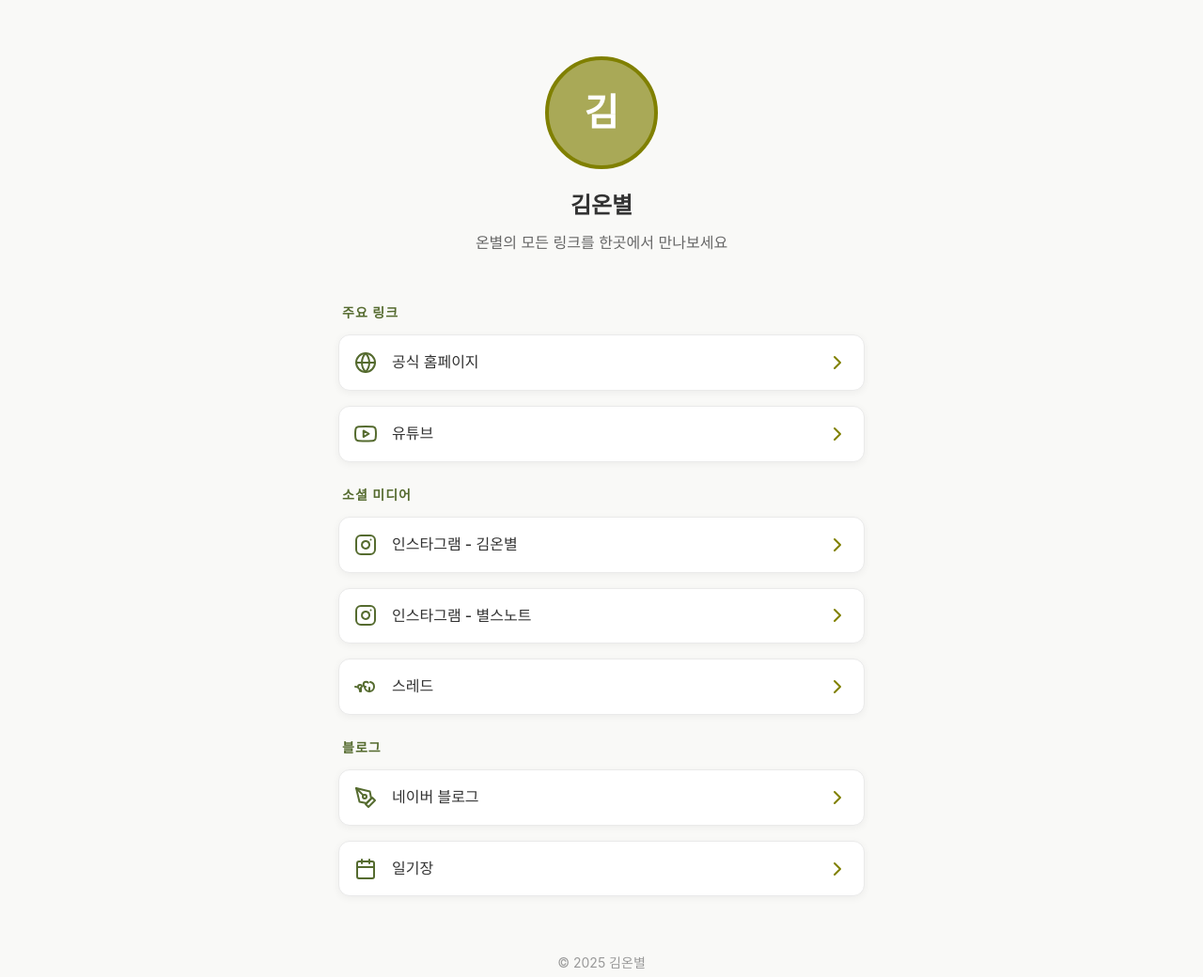
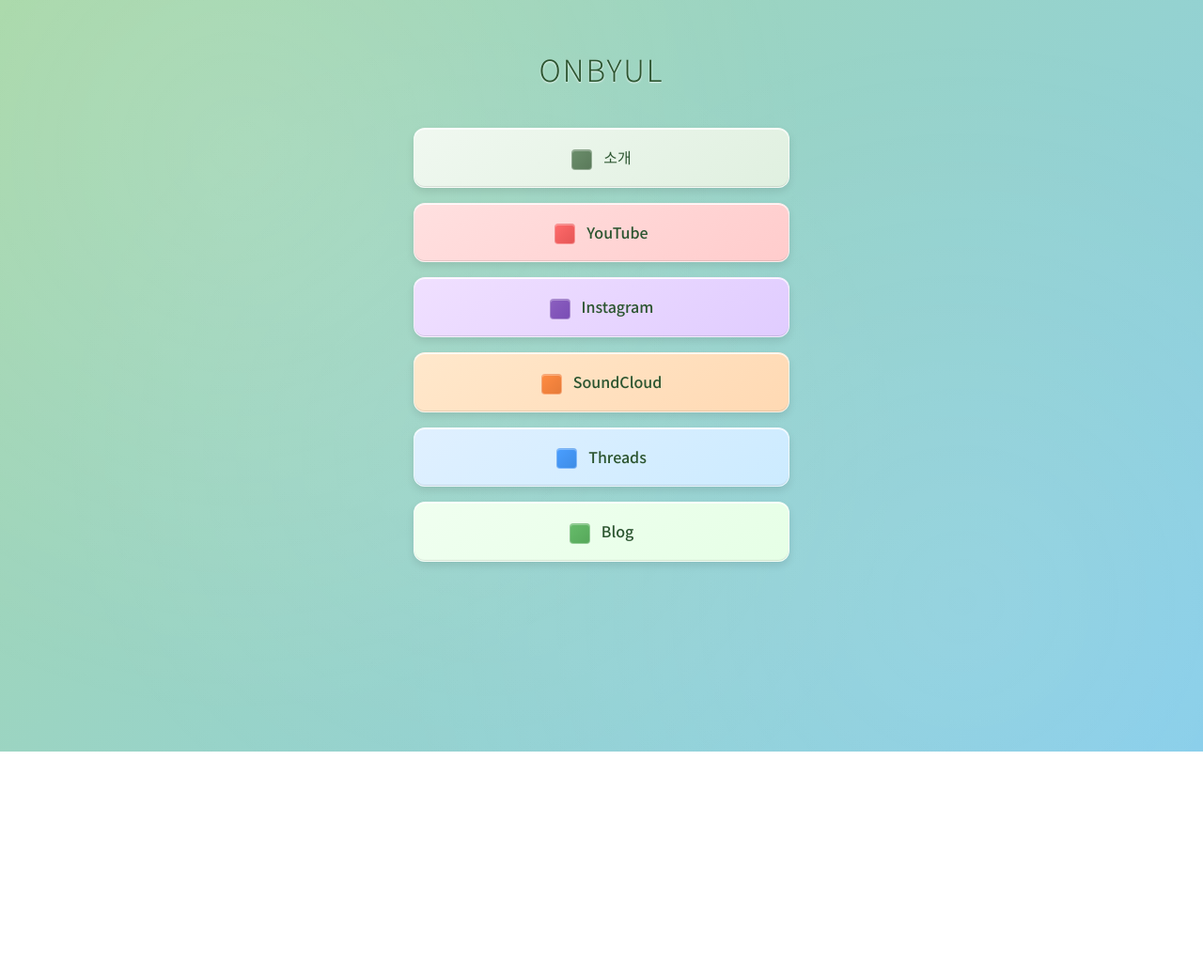
Before and after one commit to onbyul/links, a plain HTML site: page index.html in a window 1280 px wide. Shown: the whole page at 94% size. After the commit the page ends 800 px from the top, so only its background shows below. Drawn offline with Linux system fonts and the light colour scheme.

Commit message:
Update index.html

```diff
--- a/index.html
+++ b/index.html
@@ -3,337 +3,294 @@
 <head>
     <meta charset="UTF-8">
     <meta name="viewport" content="width=device-width, initial-scale=1.0">
-    <title>김온별 | Links</title>
+    <title>ONBYUL</title>
+    <link href="https://fonts.googleapis.com/css2?family=Noto+Sans+KR:wght@300;400;500;700&display=swap" rel="stylesheet">
     <style>
-        :root {
-            --olive-dark: #556B2F;
-            --olive-medium: #808000;
-            --olive-light: #A9A957;
-            --olive-pale: #E2E4C4;
-            --white: #FFFFFF;
-            --black: #333333;
-        }
-
         * {
             margin: 0;
             padding: 0;
             box-sizing: border-box;
-            font-family: 'Pretendard', -apple-system, BlinkMacSystemFont, system-ui, Roboto, sans-serif;
         }
 
         body {
-            background-color: #f9f9f7;
-            color: var(--black);
-            line-height: 1.6;
+            font-family: 'Noto Sans KR', -apple-system, BlinkMacSystemFont, 'Segoe UI', sans-serif;
+            background: linear-gradient(135deg, #a8d8a8 0%, #87ceeb 100%);
+            min-height: 100vh;
             padding: 20px;
-            min-height: 100vh;
-            display: flex;
-            flex-direction: column;
-            align-items: center;
-            justify-content: center;
+            position: relative;
+            overflow-x: hidden;
+        }
+
+        /* 자연스러운 배경 텍스처 */
+        body::before {
+            content: '';
+            position: fixed;
+            top: 0;
+            left: 0;
+            width: 100%;
+            height: 100%;
+            background:
+                radial-gradient(circle at 20% 20%, rgba(255,255,255,0.1) 0%, transparent 50%),
+                radial-gradient(circle at 80% 80%, rgba(255,255,255,0.08) 0%, transparent 50%),
+                radial-gradient(circle at 40% 60%, rgba(255,255,255,0.05) 0%, transparent 50%);
+            pointer-events: none;
+            z-index: 1;
         }
 
         .container {
-            max-width: 600px;
-            width: 100%;
-            padding: 40px 20px;
+            max-width: 400px;
+            margin: 0 auto;
+            position: relative;
+            z-index: 2;
         }
 
-        .profile {
-            display: flex;
-            flex-direction: column;
-            align-items: center;
+        .header {
+            text-align: center;
             margin-bottom: 40px;
+            margin-top: 30px;
         }
 
-        .profile-img {
-            width: 120px;
-            height: 120px;
-            border-radius: 50%;
-            object-fit: cover;
-            border: 4px solid var(--olive-medium);
-            margin-bottom: 20px;
-            background-color: var(--olive-light);
-            display: flex;
-            align-items: center;
-            justify-content: center;
-            color: var(--white);
-            font-size: 40px;
-            font-weight: bold;
+        .title {
+            font-size: 32px;
+            font-weight: 300;
+            color: #2c5530;
+            text-shadow: 0 1px 2px rgba(255,255,255,0.8);
+            letter-spacing: 2px;
         }
 
-        .profile-name {
-            font-size: 24px;
-            font-weight: 700;
-            margin-bottom: 8px;
-        }
-
-        .profile-bio {
-            font-size: 16px;
-            color: #666;
-            text-align: center;
-            margin-bottom: 10px;
-        }
-
-        .links {
+        .link-container {
             display: flex;
             flex-direction: column;
             gap: 16px;
         }
 
-        .link {
-            background-color: var(--white);
+        .link-item {
+            position: relative;
+            display: block;
+            text-decoration: none;
+            padding: 18px 24px;
             border-radius: 12px;
-            padding: 16px;
-            display: flex;
-            align-items: center;
-            text-decoration: none;
-            color: var(--black);
-            transition: all 0.3s ease;
-            box-shadow: 0 2px 8px rgba(0, 0, 0, 0.05);
-            border: 1px solid #eaeaea;
+            color: #2c5530;
+            font-weight: 500;
+            font-size: 16px;
+            text-align: center;
+            transition: all 0.2s ease;
+            border: 1px solid rgba(255,255,255,0.6);
+
+            /* 스큐어모피즘 효과 */
+            background: linear-gradient(145deg, rgba(255,255,255,0.9), rgba(255,255,255,0.6));
+            box-shadow:
+                0 4px 8px rgba(0,0,0,0.1),
+                inset 0 1px 0 rgba(255,255,255,0.9),
+                inset 0 -1px 0 rgba(0,0,0,0.1);
         }
 
-        .link:hover {
+        .link-item:hover {
             transform: translateY(-2px);
-            box-shadow: 0 10px 20px rgba(0, 0, 0, 0.08);
-            border-color: var(--olive-light);
+            box-shadow:
+                0 6px 12px rgba(0,0,0,0.15),
+                inset 0 1px 0 rgba(255,255,255,1),
+                inset 0 -1px 0 rgba(0,0,0,0.1);
         }
 
-        .link-icon {
-            width: 24px;
-            height: 24px;
-            margin-right: 16px;
-            color: var(--olive-dark);
-            flex-shrink: 0;
+        .link-item:active {
+            transform: translateY(0);
+            box-shadow:
+                0 2px 4px rgba(0,0,0,0.2),
+                inset 0 1px 2px rgba(0,0,0,0.2);
         }
 
-        .link-text {
-            font-weight: 500;
-            flex-grow: 1;
+        /* 각 링크별 색상 */
+        .about {
+            background: linear-gradient(145deg, #f0f8f0, #e0f0e0);
         }
 
-        .link-arrow {
-            color: var(--olive-medium);
-            margin-left: 8px;
+        .youtube {
+            background: linear-gradient(145deg, #ffe0e0, #ffcccc);
         }
 
-        .footer {
-            margin-top: 60px;
-            text-align: center;
-            font-size: 14px;
-            color: #999;
+        .instagram {
+            background: linear-gradient(145deg, #f0e0ff, #e0ccff);
         }
 
+        .soundcloud {
+            background: linear-gradient(145deg, #ffe8cc, #ffd9b3);
+        }
+
+        .threads {
+            background: linear-gradient(145deg, #e0f0ff, #ccebff);
+        }
+
+        .blog {
+            background: linear-gradient(145deg, #f0fff0, #e6ffe6);
+        }
+
+        /* 아이콘 스타일 */
+        .link-item::before {
+            content: '';
+            display: inline-block;
+            width: 20px;
+            height: 20px;
+            margin-right: 12px;
+            vertical-align: middle;
+            border-radius: 4px;
+            background-size: contain;
+            background-repeat: no-repeat;
+            background-position: center;
+        }
+
+        .about::before {
+            background: linear-gradient(135deg, #6b8e6b, #5a7a5a);
+            border: 1px solid rgba(255,255,255,0.3);
+            box-shadow: inset 0 1px 0 rgba(255,255,255,0.3);
+        }
+
+        .youtube::before {
+            background: linear-gradient(135deg, #ff6b6b, #e55555);
+            border: 1px solid rgba(255,255,255,0.3);
+            box-shadow: inset 0 1px 0 rgba(255,255,255,0.3);
+        }
+
+        .instagram::before {
+            background: linear-gradient(135deg, #8b5fbf, #7a4db5);
+            border: 1px solid rgba(255,255,255,0.3);
+            box-shadow: inset 0 1px 0 rgba(255,255,255,0.3);
+        }
+
+        .soundcloud::before {
+            background: linear-gradient(135deg, #ff8c42, #e67a38);
+            border: 1px solid rgba(255,255,255,0.3);
+            box-shadow: inset 0 1px 0 rgba(255,255,255,0.3);
+        }
+
+        .threads::before {
+            background: linear-gradient(135deg, #4a9eff, #3d8ce6);
+            border: 1px solid rgba(255,255,255,0.3);
+            box-shadow: inset 0 1px 0 rgba(255,255,255,0.3);
+        }
+
+        .blog::before {
+            background: linear-gradient(135deg, #66bb6a, #56a85a);
+            border: 1px solid rgba(255,255,255,0.3);
+            box-shadow: inset 0 1px 0 rgba(255,255,255,0.3);
+        }
+
+        /* 반응형 */
         @media (max-width: 480px) {
             .container {
-                padding: 20px 10px;
+                max-width: 350px;
+                padding: 0 10px;
             }
 
-            .profile-img {
-                width: 100px;
-                height: 100px;
+            .title {
+                font-size: 28px;
             }
 
-            .profile-name {
-                font-size: 22px;
+            .link-item {
+                padding: 16px 20px;
+                font-size: 15px;
             }
         }
 
-        /* Categories */
-        .category {
-            margin-bottom: 24px;
+        /* 애니메이션 */
+        .link-item {
+            opacity: 0;
+            transform: translateY(20px);
+            animation: fadeInUp 0.6s ease forwards;
         }
 
-        .category-title {
-            font-size: 14px;
-            text-transform: uppercase;
-            letter-spacing: 1px;
-            color: var(--olive-dark);
-            margin-bottom: 12px;
-            font-weight: 600;
-            padding-left: 4px;
+        .link-item:nth-child(1) { animation-delay: 0.1s; }
+        .link-item:nth-child(2) { animation-delay: 0.2s; }
+        .link-item:nth-child(3) { animation-delay: 0.3s; }
+        .link-item:nth-child(4) { animation-delay: 0.4s; }
+        .link-item:nth-child(5) { animation-delay: 0.5s; }
+        .link-item:nth-child(6) { animation-delay: 0.6s; }
+
+        @keyframes fadeInUp {
+            to {
+                opacity: 1;
+                transform: translateY(0);
+            }
         }
 
-        /* Button animation */
-        .link::after {
-            content: '';
-            position: absolute;
-            top: 0;
-            left: 0;
-            width: 100%;
-            height: 100%;
-            background-color: var(--olive-light);
-            border-radius: 12px;
+        .title {
             opacity: 0;
-            z-index: -1;
-            transition: opacity 0.3s ease;
+            animation: fadeIn 0.8s ease forwards;
         }
 
-        .link:active {
-            transform: scale(0.98);
+        @keyframes fadeIn {
+            to {
+                opacity: 1;
+            }
         }
     </style>
 </head>
 <body>
     <div class="container">
-        <div class="profile">
-            <div class="profile-img">김</div>
-            <h1 class="profile-name">김온별</h1>
-            <p class="profile-bio">온별의 모든 링크를 한곳에서 만나보세요</p>
+        <div class="header">
+            <h1 class="title">ONBYUL</h1>
         </div>
 
-        <div class="category">
-            <h2 class="category-title">주요 링크</h2>
-            <div class="links">
-                <a href="https://onbyul.github.io" class="link" target="_blank">
-                    <svg class="link-icon" xmlns="http://www.w3.org/2000/svg" viewBox="0 0 24 24" fill="none" stroke="currentColor" stroke-width="2" stroke-linecap="round" stroke-linejoin="round">
-                        <circle cx="12" cy="12" r="10"></circle>
-                        <line x1="2" y1="12" x2="22" y2="12"></line>
-                        <path d="M12 2a15.3 15.3 0 0 1 4 10 15.3 15.3 0 0 1-4 10 15.3 15.3 0 0 1-4-10 15.3 15.3 0 0 1 4-10z"></path>
-                    </svg>
-                    <span class="link-text">공식 홈페이지</span>
-                    <svg class="link-arrow" xmlns="http://www.w3.org/2000/svg" width="24" height="24" viewBox="0 0 24 24" fill="none" stroke="currentColor" stroke-width="2" stroke-linecap="round" stroke-linejoin="round">
-                        <path d="m9 18 6-6-6-6"/>
-                    </svg>
-                </a>
-
-                <a href="https://youtube.com/@onbyul_kim" class="link" target="_blank">
-                    <svg class="link-icon" xmlns="http://www.w3.org/2000/svg" viewBox="0 0 24 24" fill="none" stroke="currentColor" stroke-width="2" stroke-linecap="round" stroke-linejoin="round">
-                        <path d="M22.54 6.42a2.78 2.78 0 0 0-1.94-2C18.88 4 12 4 12 4s-6.88 0-8.6.46a2.78 2.78 0 0 0-1.94 2A29 29 0 0 0 1 11.75a29 29 0 0 0 .46 5.33A2.78 2.78 0 0 0 3.4 19c1.72.46 8.6.46 8.6.46s6.88 0 8.6-.46a2.78 2.78 0 0 0 1.94-2 29 29 0 0 0 .46-5.25 29 29 0 0 0-.46-5.33z"></path>
-                        <polygon points="9.75 15.02 15.5 11.75 9.75 8.48 9.75 15.02"></polygon>
-                    </svg>
-                    <span class="link-text">유튜브</span>
-                    <svg class="link-arrow" xmlns="http://www.w3.org/2000/svg" width="24" height="24" viewBox="0 0 24 24" fill="none" stroke="currentColor" stroke-width="2" stroke-linecap="round" stroke-linejoin="round">
-                        <path d="m9 18 6-6-6-6"/>
-                    </svg>
-                </a>
-            </div>
-        </div>
-
-        <div class="category">
-            <h2 class="category-title">소셜 미디어</h2>
-            <div class="links">
-                <a href="https://www.instagram.com/onbyulkim_official" class="link" target="_blank">
-                    <svg class="link-icon" xmlns="http://www.w3.org/2000/svg" viewBox="0 0 24 24" fill="none" stroke="currentColor" stroke-width="2" stroke-linecap="round" stroke-linejoin="round">
-                        <rect x="2" y="2" width="20" height="20" rx="5" ry="5"></rect>
-                        <path d="M16 11.37A4 4 0 1 1 12.63 8 4 4 0 0 1 16 11.37z"></path>
-                        <line x1="17.5" y1="6.5" x2="17.51" y2="6.5"></line>
-                    </svg>
-                    <span class="link-text">인스타그램 - 김온별</span>
-                    <svg class="link-arrow" xmlns="http://www.w3.org/2000/svg" width="24" height="24" viewBox="0 0 24 24" fill="none" stroke="currentColor" stroke-width="2" stroke-linecap="round" stroke-linejoin="round">
-                        <path d="m9 18 6-6-6-6"/>
-                    </svg>
-                </a>
-
-                <a href="https://www.instagram.com/onbyulkim_official" class="link" target="_blank">
-                    <svg class="link-icon" xmlns="http://www.w3.org/2000/svg" viewBox="0 0 24 24" fill="none" stroke="currentColor" stroke-width="2" stroke-linecap="round" stroke-linejoin="round">
-                        <rect x="2" y="2" width="20" height="20" rx="5" ry="5"></rect>
-                        <path d="M16 11.37A4 4 0 1 1 12.63 8 4 4 0 0 1 16 11.37z"></path>
-                        <line x1="17.5" y1="6.5" x2="17.51" y2="6.5"></line>
-                    </svg>
-                    <span class="link-text">인스타그램 - 별스노트</span>
-                    <svg class="link-arrow" xmlns="http://www.w3.org/2000/svg" width="24" height="24" viewBox="0 0 24 24" fill="none" stroke="currentColor" stroke-width="2" stroke-linecap="round" stroke-linejoin="round">
-                        <path d="m9 18 6-6-6-6"/>
-                    </svg>
-                </a>
-
-                <a href="https://www.threads.net/@_kyumevolve_" class="link" target="_blank">
-                    <svg class="link-icon" xmlns="http://www.w3.org/2000/svg" viewBox="0 0 24 24" fill="none" stroke="currentColor" stroke-width="2" stroke-linecap="round" stroke-linejoin="round">
-                        <path d="M12 12c-1.4 0-2.3-1.1-2.3-2.3 0-1.6 1.3-2.9 2.9-2.9 0.8 0 1.6 0.3 2.1 0.9"></path>
-                        <path d="M11 12c0 2.8 2.2 5 5 5 2.8 0 5-2.2 5-5 0-2.4-1.7-4.4-4-4.9"></path>
-                        <path d="M4 12c0-1.1 0.9-2 2-2s2 0.9 2 2"></path>
-                        <path d="M6 17c0-2.8-2.2-5-5-5"></path>
-                        <path d="M7 13v4"></path>
-                        <path d="M16 13v4"></path>
-                    </svg>
-                    <span class="link-text">스레드</span>
-                    <svg class="link-arrow" xmlns="http://www.w3.org/2000/svg" width="24" height="24" viewBox="0 0 24 24" fill="none" stroke="currentColor" stroke-width="2" stroke-linecap="round" stroke-linejoin="round">
-                        <path d="m9 18 6-6-6-6"/>
-                    </svg>
-                </a>
-            </div>
-        </div>
-
-        <div class="category">
-            <h2 class="category-title">블로그</h2>
-            <div class="links">
-                <a href="https://blog.naver.com/maylifea" class="link" target="_blank">
-                    <svg class="link-icon" xmlns="http://www.w3.org/2000/svg" viewBox="0 0 24 24" fill="none" stroke="currentColor" stroke-width="2" stroke-linecap="round" stroke-linejoin="round">
-                        <path d="M12 19l7-7 3 3-7 7-3-3z"></path>
-                        <path d="M18 13l-1.5-7.5L2 2l3.5 14.5L13 18l5-5z"></path>
-                        <path d="M2 2l7.586 7.586"></path>
-                        <circle cx="11" cy="11" r="2"></circle>
-                    </svg>
-                    <span class="link-text">네이버 블로그</span>
-                    <svg class="link-arrow" xmlns="http://www.w3.org/2000/svg" width="24" height="24" viewBox="0 0 24 24" fill="none" stroke="currentColor" stroke-width="2" stroke-linecap="round" stroke-linejoin="round">
-                        <path d="m9 18 6-6-6-6"/>
-                    </svg>
-                </a>
-
-                <a href="https://onbyul.github.io/calendar" class="link" target="_blank">
-                    <svg class="link-icon" xmlns="http://www.w3.org/2000/svg" viewBox="0 0 24 24" fill="none" stroke="currentColor" stroke-width="2" stroke-linecap="round" stroke-linejoin="round">
-                        <rect x="3" y="4" width="18" height="18" rx="2" ry="2"></rect>
-                        <line x1="16" y1="2" x2="16" y2="6"></line>
-                        <line x1="8" y1="2" x2="8" y2="6"></line>
-                        <line x1="3" y1="10" x2="21" y2="10"></line>
-                    </svg>
-                    <span class="link-text">일기장</span>
-                    <svg class="link-arrow" xmlns="http://www.w3.org/2000/svg" width="24" height="24" viewBox="0 0 24 24" fill="none" stroke="currentColor" stroke-width="2" stroke-linecap="round" stroke-linejoin="round">
-                        <path d="m9 18 6-6-6-6"/>
-                    </svg>
-                </a>
-            </div>
-        </div>
-
-        <div class="footer">
-            <p>© 2025 김온별</p>
+        <div class="link-container">
+            <a href="about.html" class="link-item about">소개</a>
+            <a href="https://youtube.com/@onbyul_kim?si=3nAObaVG9N98WO3Y" class="link-item youtube" target="_blank">YouTube</a>
+            <a href="https://www.instagram.com/onbyulkim_official?igsh=YXBjZ3QycWkzMWl2" class="link-item instagram" target="_blank">Instagram</a>
+            <a href="https://on.soundcloud.com/6kiM3SF4nNEnAPGQAJ" class="link-item soundcloud" target="_blank">SoundCloud</a>
+            <a href="https://www.threads.net/@_kyumevolve_" class="link-item threads" target="_blank">Threads</a>
+            <a href="https://blog.naver.com/maylifea" class="link-item blog" target="_blank">Blog</a>
         </div>
     </div>
 
     <script>
-        // Add ripple effect to links
-        document.querySelectorAll('.link').forEach(link => {
-            link.addEventListener('click', function(e) {
-                const rect = link.getBoundingClientRect();
-                const x = e.clientX - rect.left;
-                const y = e.clientY - rect.top;
+        // 터치 피드백 효과
+        document.querySelectorAll('.link-item').forEach(item => {
+            item.addEventListener('touchstart', function() {
+                this.style.transform = 'translateY(1px) scale(0.98)';
+            });
 
-                const ripple = document.createElement('span');
+            item.addEventListener('touchend', function() {
+                this.style.transform = '';
+            });
+
+            // 클릭 시 부드러운 효과
+            item.addEventListener('click', function(e) {
+                const ripple = document.createElement('div');
                 ripple.style.cssText = `
                     position: absolute;
-                    background-color: rgba(255, 255, 255, 0.7);
                     border-radius: 50%;
+                    background: rgba(255,255,255,0.6);
                     transform: scale(0);
                     animation: ripple 0.6s linear;
                     pointer-events: none;
-                    z-index: 1;
                 `;
 
+                const rect = this.getBoundingClientRect();
+                const size = Math.max(rect.width, rect.height);
+                const x = e.clientX - rect.left - size / 2;
+                const y = e.clientY - rect.top - size / 2;
+
+                ripple.style.width = ripple.style.height = size + 'px';
                 ripple.style.left = x + 'px';
                 ripple.style.top = y + 'px';
 
-                link.appendChild(ripple);
+                this.style.position = 'relative';
+                this.appendChild(ripple);
 
-                setTimeout(() => {
-                    ripple.remove();
-                }, 600);
+                setTimeout(() => ripple.remove(), 600);
             });
         });
 
-        // Add hover effect to links
-        document.querySelectorAll('.link').forEach(link => {
-            link.addEventListener('mouseover', function() {
-                this.style.backgroundColor = 'var(--olive-pale)';
-            });
-
-            link.addEventListener('mouseout', function() {
-                this.style.backgroundColor = 'var(--white)';
-            });
-        });
-
-        // Add current year to footer
-        document.querySelector('.footer p').textContent = `© ${new Date().getFullYear()} 김온별`;
+        // CSS 애니메이션 정의
+        const style = document.createElement('style');
+        style.textContent = `
+            @keyframes ripple {
+                to {
+                    transform: scale(4);
+                    opacity: 0;
+                }
+            }
+        `;
+        document.head.appendChild(style);
     </script>
 </body>
-  </html>
+</html>
```
